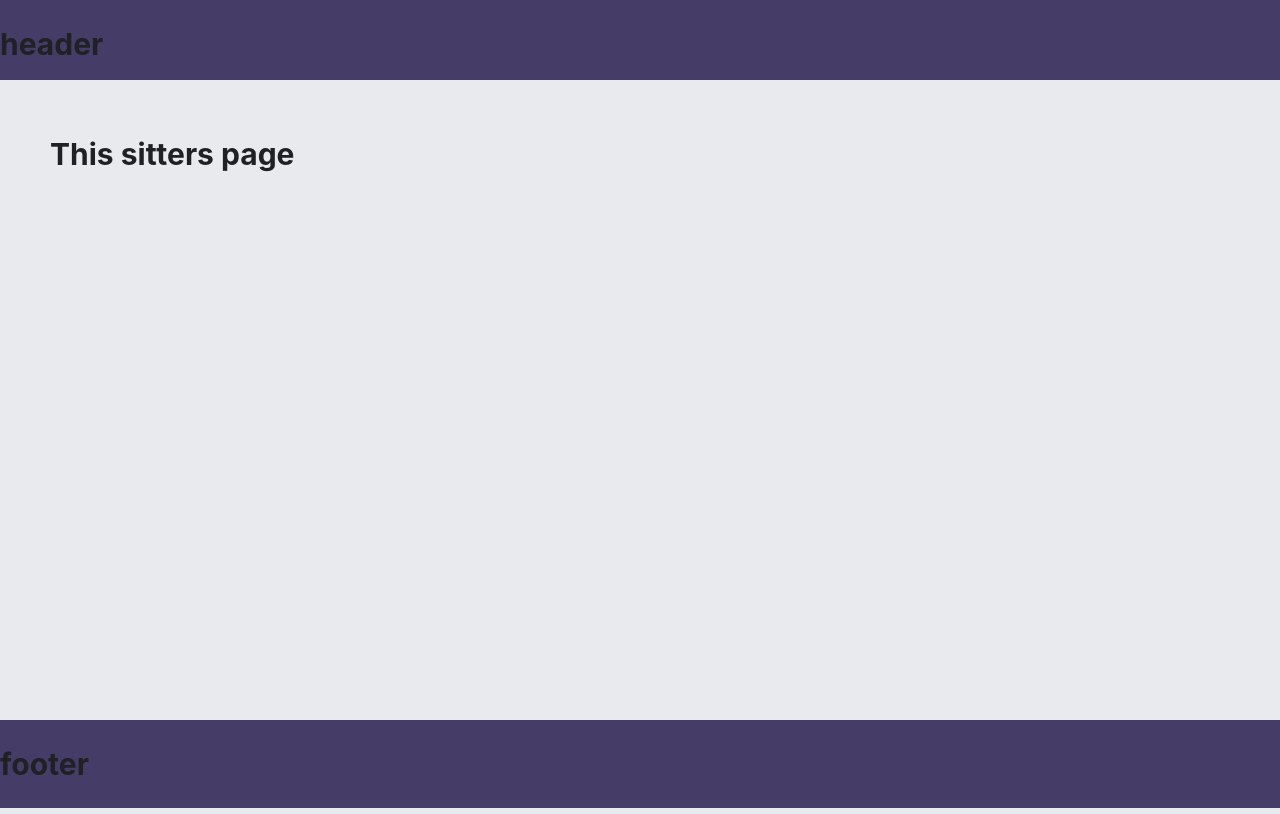
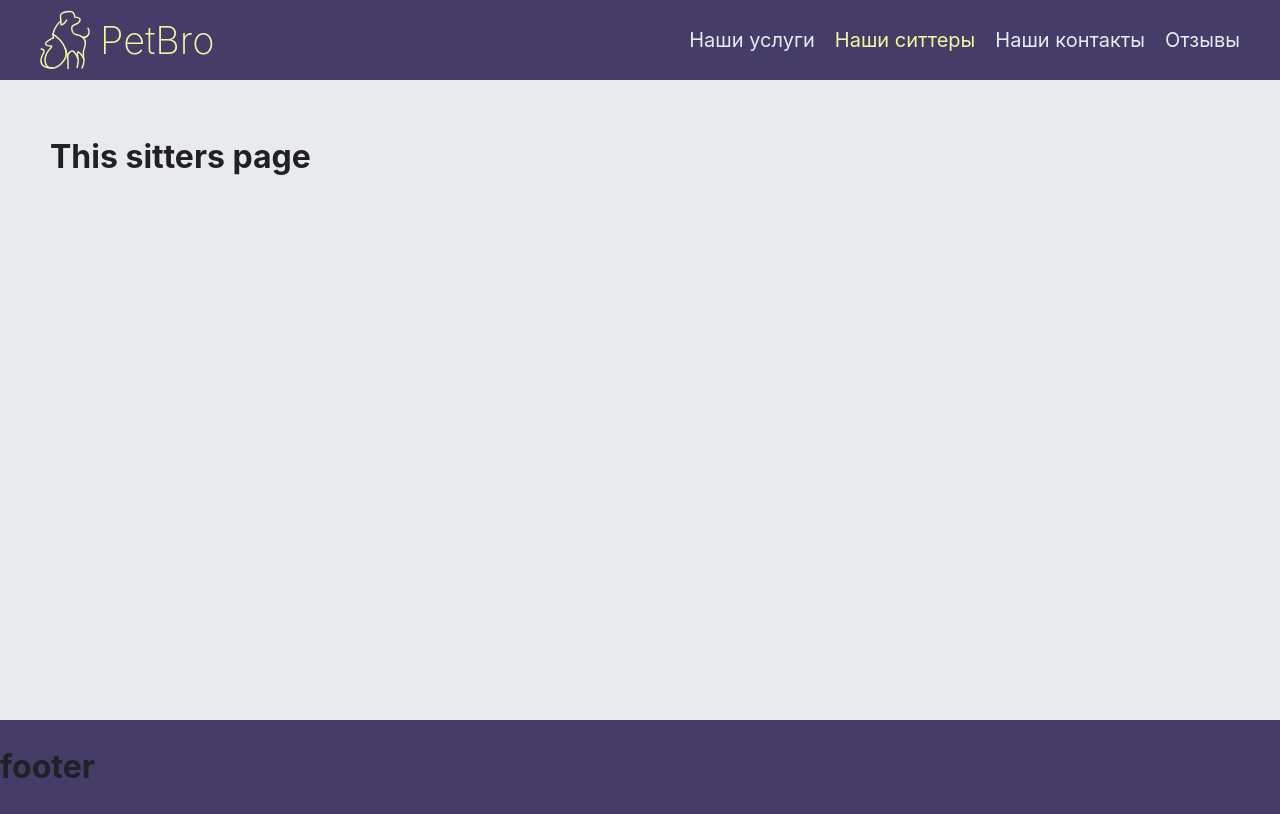
Before and after one commit to OlgaGordeeva-Al/pet-sitting-service, a Vue app: page /sitters in a window 1280 px wide. Built offline with nearby package versions, Linux system fonts and the light colour scheme.

Commit message:
Added header and icon

```diff
--- a/index.html
+++ b/index.html
@@ -2,9 +2,9 @@
 <html lang="en">
   <head>
     <meta charset="UTF-8">
-    <link rel="icon" href="/favicon.ico">
+    <link rel="icon" href="/pet-bro.svg">
     <meta name="viewport" content="width=device-width, initial-scale=1.0">
-    <title>Vite App</title>
+    <title>PetBro</title>
   </head>
   <body>
     <div id="app"></div>
--- a/src/assets/main.css
+++ b/src/assets/main.css
@@ -29,7 +29,7 @@ body {
     'Droid Sans',
     'Helvetica Neue',
     sans-serif;
-  font-size: 15px;
+  font-size: 16px;
   text-rendering: optimizeLegibility;
   -webkit-font-smoothing: antialiased;
   -moz-osx-font-smoothing: grayscale;
--- a/src/components/Footer.vue
+++ b/src/components/Footer.vue
@@ -4,7 +4,7 @@
   </div>
 </template>
 
-<style>
+<style scoped>
   .footer {
     grid-area: footer;
     background-color: var(--primary-purple);
--- a/src/components/Header.vue
+++ b/src/components/Header.vue
@@ -1,12 +1,77 @@
+
+<script setup lang="ts">
+import { RouterLink } from 'vue-router'
+</script>
+
 <template>
   <div class="header">
-    <h1>header</h1>
+    <div class="header-logo">
+      <div class="header-logo__icon">
+        <svg xmlns="http://www.w3.org/2000/svg" viewBox="0 0 48 48" id="a"><defs></defs><path class="b" d="M26.1227,43.5c.5641-15.2541-5.5775-20.398-10.4257-23.5907,1.1825-5.7942,5.4274-8.9252,5.4274-8.9252"/><path class="b" d="M25.0978,10.3312s-1.9733,3.1927-3.747,3.2592c0,0-.5765-5.8312-.3547-7.0063,1.4412-1.685,4.5452-2.0841,6.3189-2.0841s3.1927,1.1973,3.4366,3.8135c1.685,.0222,3.2814,.7982,3.614,1.5298-.1109,1.8624-1.6185,2.8158-3.0819,3.3701s-2.6606,1.4633-2.6606,2.3502,.3991,4.2348,2.8823,4.7004,6.4076,1.685,6.4076,5.6981-1.3525,3.3479-1.3525,7.2797,.4139,3.0449,.4139,5.0551-.6504,3.784-1.3007,4.9665"/><path class="b" d="M32.3332,42.9088s.7391-3.4292,.7391-5.0551-1.3816-3.7392-2.838-5.5725c-1.2564-1.5816-4.5337-.2037-4.4144,3.9035"/><path class="b" d="M36.1235,22.1417c3.3046,.3395,5.6105-2.5576,3.6593-6.0459"/><path class="b" d="M15.697,19.9093c.2069,.9164,.3769,2.7493,.3769,2.7493-1.1314,0-2.1587,.9578-2.8017,1.3791-1.312,.8596-2.6858,1.1485-2.6378,2.7005,.473,1.2416,2.5941,1.382,4.1313,1.3525l-.0333,.8647c-1.5314,1.4637-4.4233,4.7455-4.4233,8.78,0,4.7004,3.4366,5.5281,5.3877,5.5281s11.6804-4.9184,8.4888-13.5099"/><path class="b" d="M7.7078,30.1379c.9164,.0887,1.9215,.2365,1.9215,1.685s-2.1285,2.8084-2.1285,6.2081,2.2837,5.2325,8.1961,5.2325"/><path class="b" d="M36.8827,37.0506c-.5586-2.1828-3.101-4.5774-3.8105-4.9321s-.7506,3.236-.2349,4.4486"/></svg>
+      </div>
+      <div class="header-logo__text">PetBro</div>
+    </div>
+    <div class="header-nav">
+      <RouterLink class="header-nav__link" to="/services">Наши услуги</RouterLink>
+      <RouterLink class="header-nav__link" to="/sitters">Наши ситтеры</RouterLink>
+      <RouterLink class="header-nav__link" to="/contscts">Наши контакты</RouterLink>
+      <RouterLink class="header-nav__link" to="/reviews">Отзывы</RouterLink>
+    </div>
   </div>
 </template>
 
-<style>
+<style lang="scss">
   .header {
     grid-area: header;
+    display: grid;
     background-color: var(--primary-purple);
+    color: var(--color-white);
+    align-items: center;
+    justify-items: space-around;
+    padding: 0 30px;
+    grid-template-columns: 1fr auto;
+  }
+
+  .header-logo {
+    display: flex;
+    align-items: center;
+    justify-content: flex-start;
+
+    &__icon {
+     width: 70px;
+     height: 70px;
+    }
+
+    &__text {
+     color: var(--yellow);
+     font-size: 38px;
+     font-weight: 200;
+    }
+  }
+
+  .header-nav {
+    &__link {
+      color: currentColor;
+      padding: 5px 10px;
+      text-decoration: none;
+      font-size: 20px;
+    }
+
+    &__link:hover {
+      border-radius: 5px;
+      color: var(--blue);
+    }
+  }
+
+  .router-link-active {
+    color: var(--yellow);
+  }
+
+  .b {
+    fill: none;
+    stroke: var(--yellow);
+    stroke-linecap:
+    round;
+    stroke-linejoin:round;
   }
 </style>
--- a/src/router/index.ts
+++ b/src/router/index.ts
@@ -23,13 +23,13 @@ const router = createRouter({
       path: '/services',
       name: 'services',
       component: () => import('../views/ServicesView.vue'),
-      children: [
-        {
-          path: '',
-          name: 'servise',
-          component: () => import('../views/Service.vue'),
-        }
-      ],
+      // children: [
+      //   {
+      //     path: '',
+      //     name: 'servise',
+      //     component: () => import('../views/Service.vue'),
+      //   }
+      // ],
     },
     {
       path: '/reviews',
--- a/src/views/ServicesView.vue
+++ b/src/views/ServicesView.vue
@@ -1,5 +1,5 @@
 <template>
-  <div class="srvices">
+  <div class="services">
     <h1>This is an about page</h1>
   </div>
 </template>
```
Also changed, not shown: public/pet-bro.svg (added), 1 other file (tests, documents, lock files or other folders).
